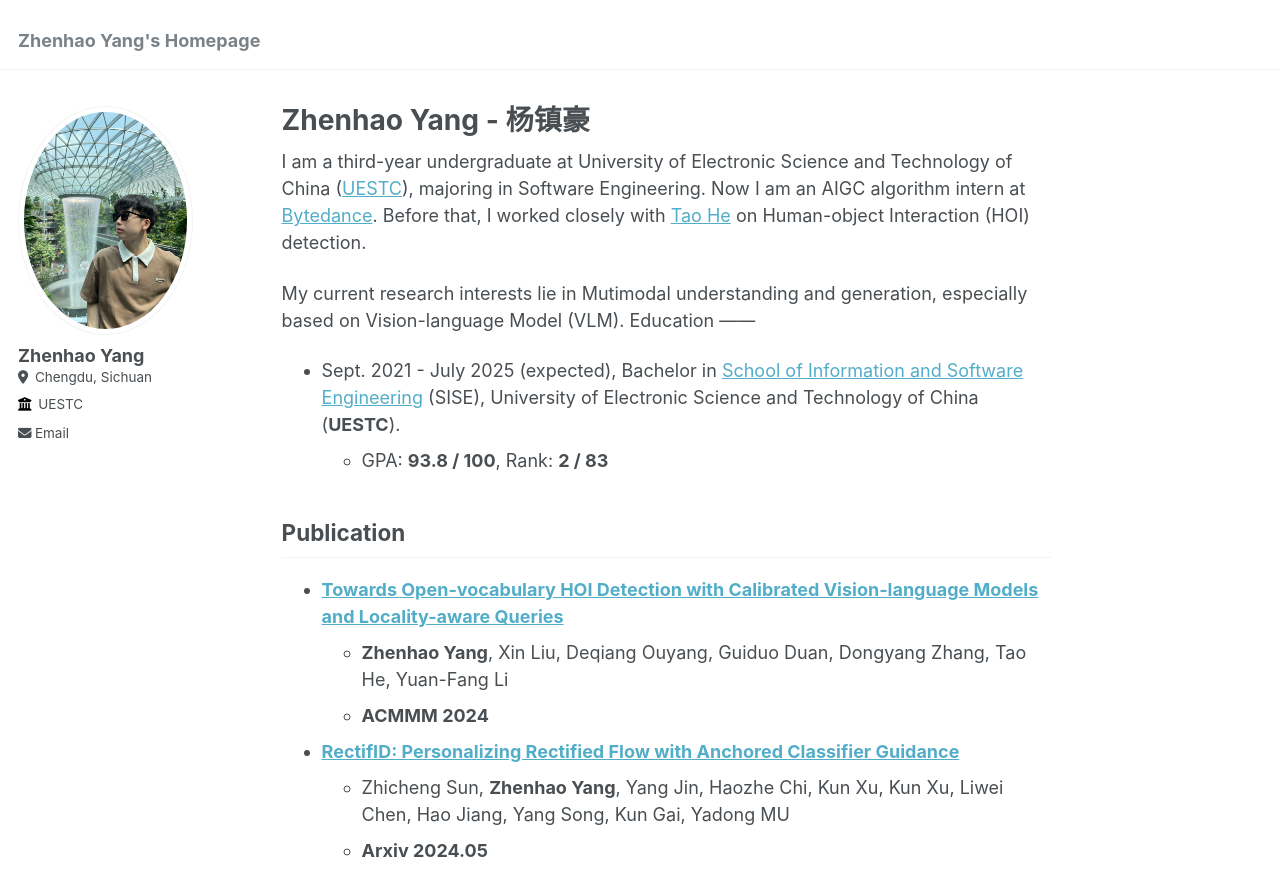
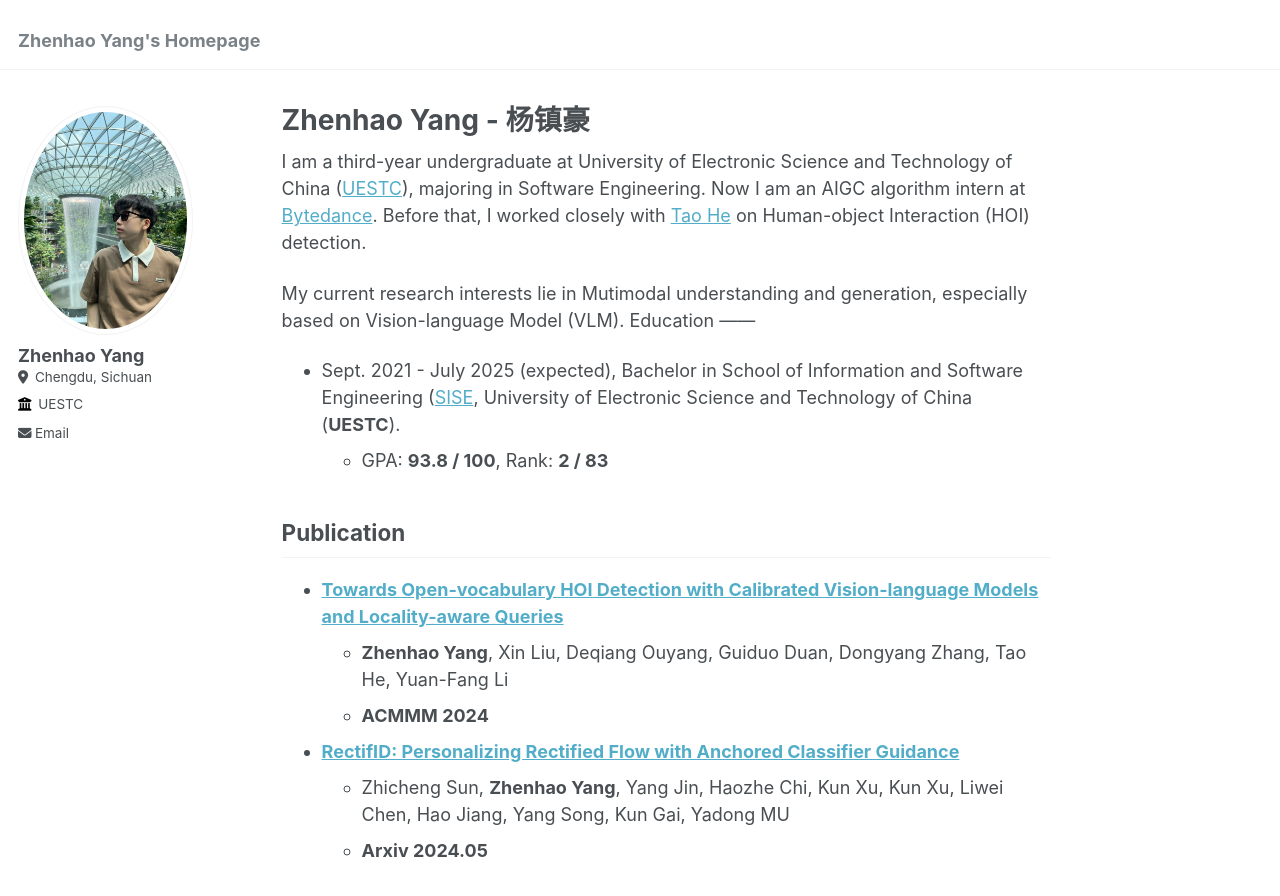
Before and after one commit to JeffreyYzh/JeffreyYzh.github.io, a Jekyll site: the page built from _pages/about.md, in a window 1280 px wide and 900 px high. Shown: the top 896 px of the window. Built offline with Jekyll 4.4.1, drawn with Linux system fonts in a browser that asks for light colours.

```diff
--- a/_pages/about.md
+++ b/_pages/about.md
@@ -12,7 +12,7 @@ I am a third-year undergraduate at University of Electronic Science and Technolo
 My current research interests lie in Mutimodal understanding and generation, especially based on Vision-language Model (VLM).
 Education
 ------
-* Sept. 2021 - July 2025 (expected), Bachelor in [School of Information and Software Engineering](https://sise.uestc.edu.cn/) (SISE), University of Electronic Science and Technology of China (**UESTC**).
+* Sept. 2021 - July 2025 (expected), Bachelor in School of Information and Software Engineering ([SISE]((https://sise.uestc.edu.cn/)), University of Electronic Science and Technology of China (**UESTC**).
   * GPA: **93.8 / 100**, Rank: **2 / 83**
 
 Publication
```
